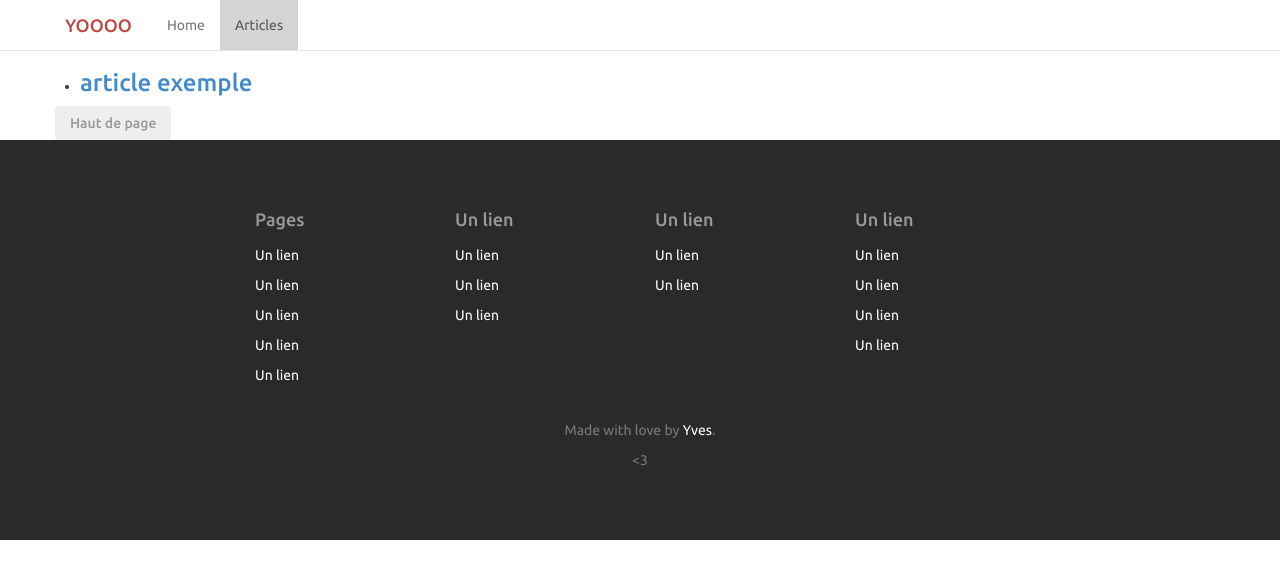
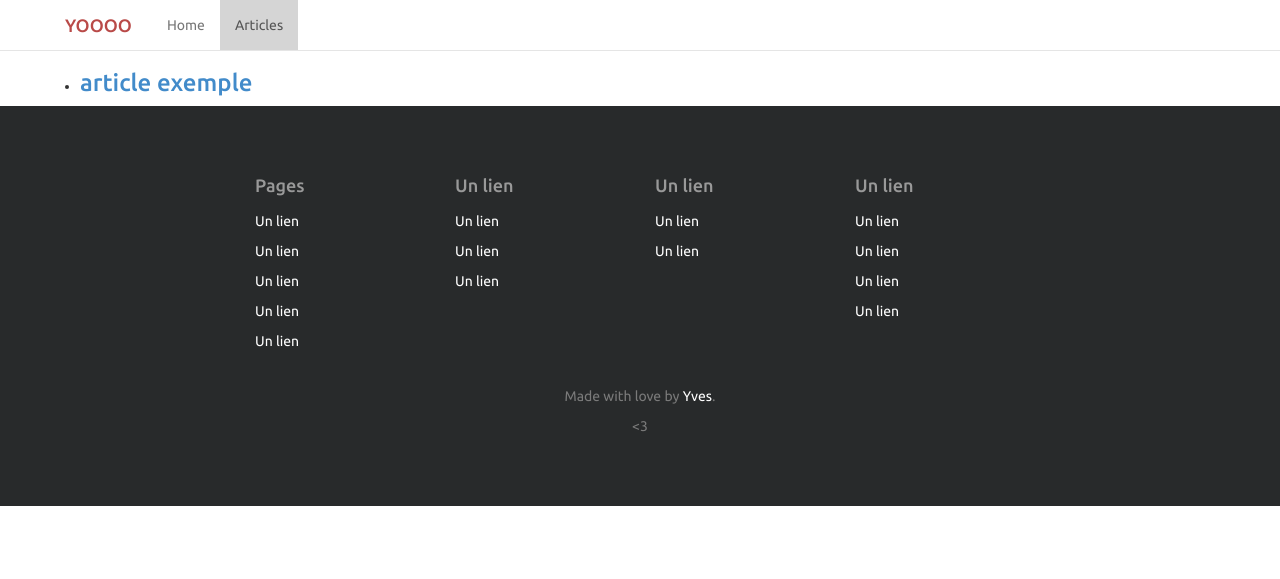
Before and after one commit to link-webcreations/juetpy, a Jekyll site: the page built from articles/index.html, in a window 1280 px wide. Shown: the top 579 px of the page. Built offline with Jekyll 4.4.1, drawn with Linux system fonts in a browser that asks for light colours; Markdown is read by kramdown in place of the engine named in the settings.

Commit message:
remove this stupid back to top btn for now

```diff
--- a/_layouts/default.html
+++ b/_layouts/default.html
@@ -12,11 +12,6 @@
 
 {{ content }}
 
-<!-- Quick back to top -->
-<a href="#" class="to-top">
-  Haut de page
-</a>
-
 </div><!-- /container -->
 
 {% include footer.html %}
--- a/assets/css/main.css
+++ b/assets/css/main.css
@@ -4,14 +4,21 @@
   =========================================================================== */
 
 
-/* Body and structure
--------------------------------------------------- */
+/*
+ * Body and structure
+ */
+
 body {
   font-family: Ubuntu;
 }
 section {
   padding-top: 50px;
 }
+
+
+/*
+ * Customize the footer
+ */
 
 .footer {
   padding: 60px 20px;
@@ -33,11 +40,6 @@ section {
   text-align: center;
 }
 
-/* Hide the top link initially */
-.to-top {
-  display: none;
-}
-
 
 /*
  * Customize the default button styles
@@ -46,7 +48,6 @@ section {
 .btn {
   text-transform: uppercase;
 }
-
 .btn,
 .btn:hover,
 .btn:active {
@@ -95,12 +96,10 @@ section {
   left: 0;
   box-shadow: 0 0 10px rgba(0,0,0,.25);
 }
-
 .navbar .btn {
   float: right;
   margin-top: 8px;
 }
-
 .navbar-brand {
   color: #b94a48;
 }
@@ -143,6 +142,7 @@ section {
   display: none; /* Hide to start, but show it when we have the space */
 }
 
+
 /*
  * Create a brand new component
  */
@@ -172,28 +172,9 @@ section {
  * Responsively scale things up
  */
 
+
 @media (min-width: 768px) {
 
-  /* Back to top link */
-  .to-top {
-    display: block; /* Unhide */
-    float: left;
-    padding: 7px 15px;
-    font-weight: 500;
-    color: #999;
-    background-color: #eee;
-    border-radius: 4px;
-  }
-  .to-top:hover {
-    color: #fff;
-    text-decoration: none;
-    background-color: #999;
-  }
-  .to-top.affix {
-    position: fixed;
-    right:  15px;
-    bottom: 15px;
-  }
   /* Scale up images in carousel */
   .carousel-inner > .item {
     height: 600px;
```
